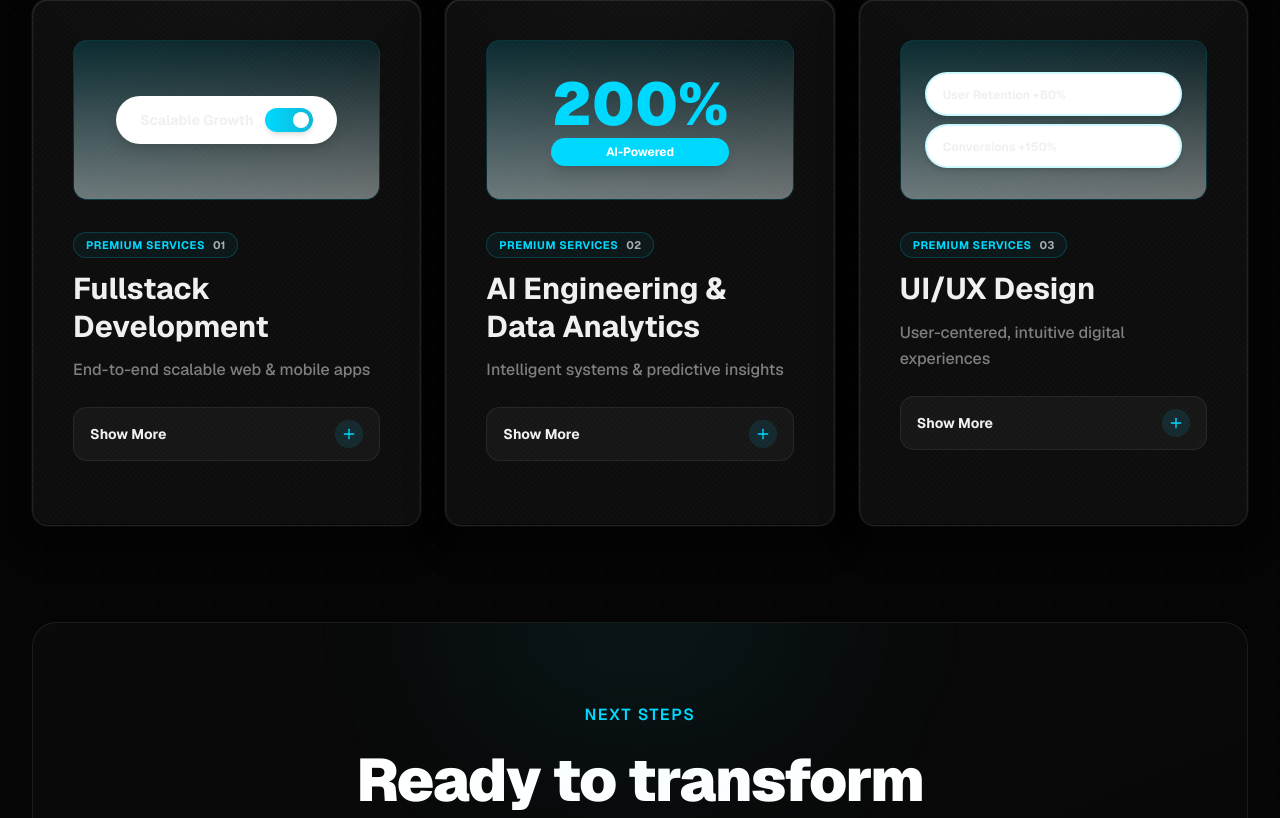
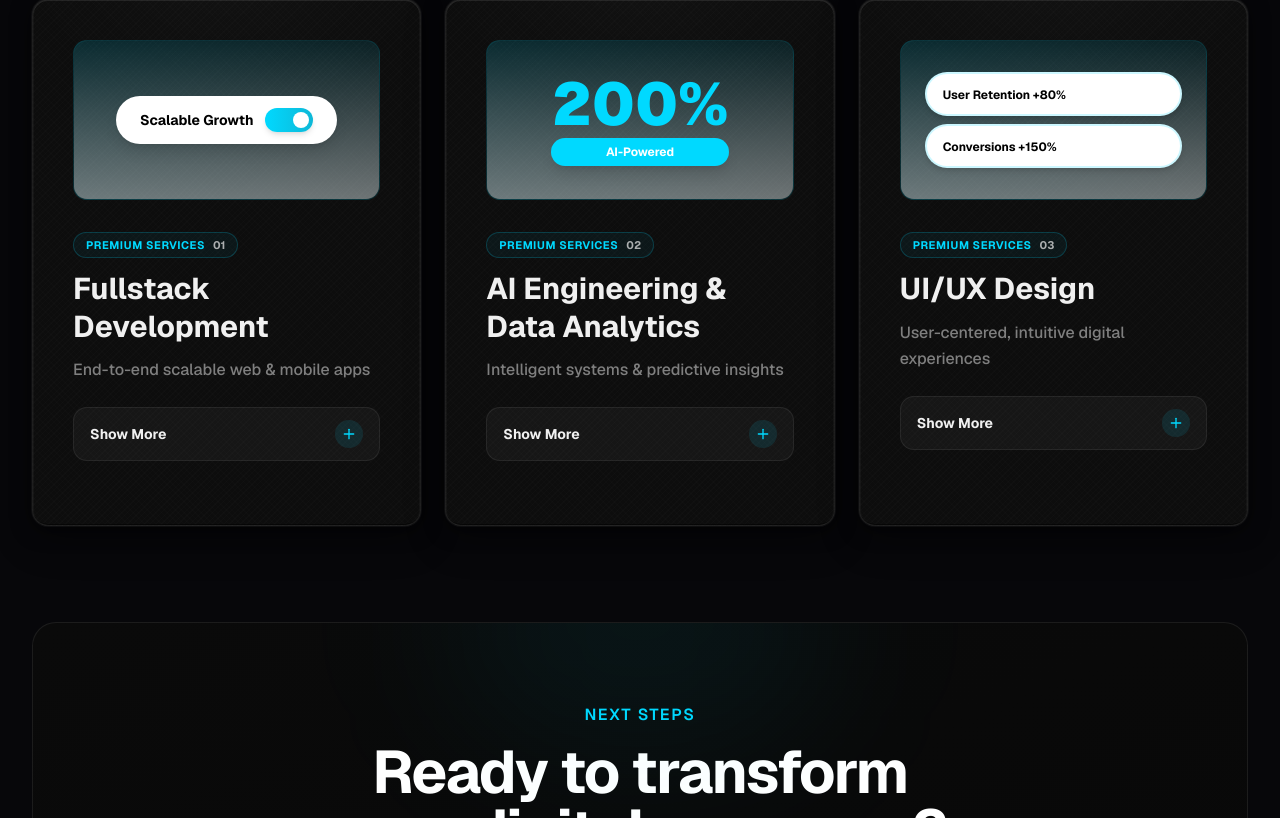
Before and after one commit to FlatBushZombies/noirsfera-agency, a Next.js app: page / in a window 1280 px wide. Shown: the part 1642-2460 px from the top of the page. Built offline with nearby package versions, Linux system fonts and the light colour scheme.

Commit message:
design: perfect mate-black design

```diff
--- a/app/globals.css
+++ b/app/globals.css
@@ -4,27 +4,28 @@
 @custom-variant dark (&:is(.dark *));
 
 :root {
-  --background: #050505;
-  --surface: #080808;
+  /* Matte-black charcoal stack — each step is perceivably distinct */
+  --background: #07070a;   /* obsidian base — cool-dark charcoal, not pure void */
+  --surface: #0d0d11;      /* raised surface — sections, panels */
   --foreground: #f0f0f0;
   --text-secondary: rgba(240,240,240,0.5);
   --primary: #00d9ff;
   --border: rgba(255,255,255,0.07);
 
-  --card: #0a0a0a;
+  --card: #131317;         /* card background — clearly elevated from surface */
   --card-foreground: #f0f0f0;
-  --popover: #0d0d0d;
+  --popover: #171720;
   --popover-foreground: #f0f0f0;
-  --primary-foreground: #080808;
-  --secondary: #101010;
+  --primary-foreground: #07070a;
+  --secondary: #191920;    /* secondary surfaces — rich cool-charcoal */
   --secondary-foreground: #f0f0f0;
-  --muted: #101010;
+  --muted: #1e1e28;        /* muted areas — deepest tonal personality */
   --muted-foreground: rgba(240,240,240,0.45);
-  --accent: #161616;
+  --accent: #1c1c24;
   --accent-foreground: #f0f0f0;
   --destructive: oklch(0.577 0.245 27.325);
   --destructive-foreground: oklch(0.637 0.237 25.331);
-  --input: #1a1a1a;
+  --input: #1a1a22;
   --ring: rgba(0,217,255,0.25);
   --chart-1: oklch(0.646 0.222 41.116);
   --chart-2: oklch(0.6 0.118 184.704);
@@ -32,11 +33,11 @@
   --chart-4: oklch(0.828 0.189 84.429);
   --chart-5: oklch(0.769 0.188 70.08);
   --radius: 0.625rem;
-  --sidebar: #0d0d0d;
+  --sidebar: #0d0d11;
   --sidebar-foreground: #f0f0f0;
   --sidebar-primary: #00d9ff;
-  --sidebar-primary-foreground: #080808;
-  --sidebar-accent: #161616;
+  --sidebar-primary-foreground: #07070a;
+  --sidebar-accent: #1c1c24;
   --sidebar-accent-foreground: #f0f0f0;
   --sidebar-border: rgba(255,255,255,0.07);
   --sidebar-ring: rgba(0,217,255,0.25);
--- a/components/footer.tsx
+++ b/components/footer.tsx
@@ -96,7 +96,7 @@ export default function Footer() {
   }
 
   return (
-    <footer ref={sectionRef} className="relative bg-[#040404] text-white overflow-hidden">
+    <footer ref={sectionRef} className="relative bg-background text-white overflow-hidden">
       <div className="relative z-10 px-6 py-16 md:py-24 lg:py-32">
         <div className="max-w-7xl mx-auto">
           {/* Hero Section with CTA */}
@@ -114,7 +114,7 @@ export default function Footer() {
 
             {/* Content */}
             <div className="relative z-10">
-              <h2 ref={headingRef} className="text-4xl md:text-5xl lg:text-6xl font-black font-display mb-8 leading-tight tracking-tight text-balance">
+              <h2 ref={headingRef} className="text-4xl md:text-5xl lg:text-6xl font-bold font-display mb-8 leading-[0.98] tracking-[-0.03em] text-balance">
                 {t.footer.heading.line1},
                 <br />
                 {t.footer.heading.line2}
--- a/components/portfolio.tsx
+++ b/components/portfolio.tsx
@@ -368,18 +368,10 @@ export default function Portfolio() {
       id="portfolio"
       className="w-full bg-surface py-20 md:py-28 lg:py-36 relative overflow-hidden"
     >
-      {/* ── Floating ambient blobs ── */}
-      <div className="absolute top-10 left-1/3 w-96 h-96 rounded-full bg-gradient-to-tr from-primary/20 via-primary/10 to-transparent blur-[120px] opacity-40 animate-liquid pointer-events-none" />
-      <div className="absolute bottom-16 right-1/4 w-80 h-80 rounded-full bg-gradient-to-br from-primary/15 via-primary/10 to-transparent blur-[100px] opacity-30 animate-liquid pointer-events-none" />
-
-      {/* Subtle grid texture overlay */}
+      {/* Atmospheric depth */}
       <div
         className="absolute inset-0 pointer-events-none"
-        style={{
-          backgroundImage: `linear-gradient(rgba(255,255,255,0.03) 1px, transparent 1px),
-                            linear-gradient(90deg, rgba(255,255,255,0.03) 1px, transparent 1px)`,
-          backgroundSize: "48px 48px",
-        }}
+        style={{ background: "radial-gradient(ellipse 80% 45% at 60% 15%, rgba(0,217,255,0.05) 0%, transparent 65%)" }}
       />
 
       <div className="max-w-7xl mx-auto px-5 sm:px-8 lg:px-16">
--- a/components/services.tsx
+++ b/components/services.tsx
@@ -119,10 +119,10 @@ export function Services() {
       id="services"
       className="relative py-20 md:py-28 lg:py-36 px-4 sm:px-6 lg:px-8 bg-background overflow-hidden"
     >
-      {/* Subtle dot grid */}
+      {/* Atmospheric depth — no patterns */}
       <div
-        className="absolute inset-0 pointer-events-none opacity-[0.35]"
-        style={{ backgroundImage: "radial-gradient(circle, rgba(255,255,255,0.08) 1px, transparent 1px)", backgroundSize: "28px 28px" }}
+        className="absolute inset-0 pointer-events-none"
+        style={{ background: "radial-gradient(ellipse 70% 50% at 50% 0%, rgba(0,217,255,0.04) 0%, transparent 70%)" }}
       />
 
       <div className="relative max-w-7xl mx-auto space-y-20">
@@ -167,7 +167,7 @@ export function Services() {
                 <div className="absolute inset-0 bg-gradient-to-t from-white/40 to-transparent" />
                 {index === 0 && (
                   <div className="relative flex items-center gap-3 bg-white rounded-full px-6 py-3 shadow-lg">
-                    <span className="text-sm font-bold text-foreground">
+                    <span className="text-sm font-bold text-black">
                       {t.services.items.fullstack.scalableGrowth}
                     </span>
                     <div className="w-12 h-6 bg-gradient-to-r from-primary to-[#0db8d7] rounded-full flex items-center justify-end px-1 shadow-md">
@@ -186,10 +186,10 @@ export function Services() {
                 {index === 2 && (
                   <div className="relative space-y-2 w-full px-6">
                     <div className="bg-white rounded-full px-4 py-2 shadow-md border-2 border-primary/20">
-                      <span className="text-xs font-bold text-foreground">{t.services.items.uiux.userRetention}</span>
+                      <span className="text-xs font-bold text-black">{t.services.items.uiux.userRetention}</span>
                     </div>
                     <div className="bg-white rounded-full px-4 py-2 shadow-md border-2 border-primary/20">
-                      <span className="text-xs font-bold text-foreground">{t.services.items.uiux.conversions}</span>
+                      <span className="text-xs font-bold text-black">{t.services.items.uiux.conversions}</span>
                     </div>
                   </div>
                 )}
@@ -261,7 +261,7 @@ export function Services() {
             <p className="eyebrow-label">
               {t.services.cta.badge}
             </p>
-            <h3 className="text-4xl md:text-5xl lg:text-6xl font-black text-white leading-tight tracking-tight text-balance font-display">
+            <h3 className="text-4xl md:text-5xl lg:text-6xl font-bold text-white leading-[0.98] tracking-[-0.03em] text-balance font-display">
               {t.services.cta.heading}
             </h3>
             <p className="text-lg text-white/80 font-medium leading-relaxed">{t.services.cta.description}</p>
```
